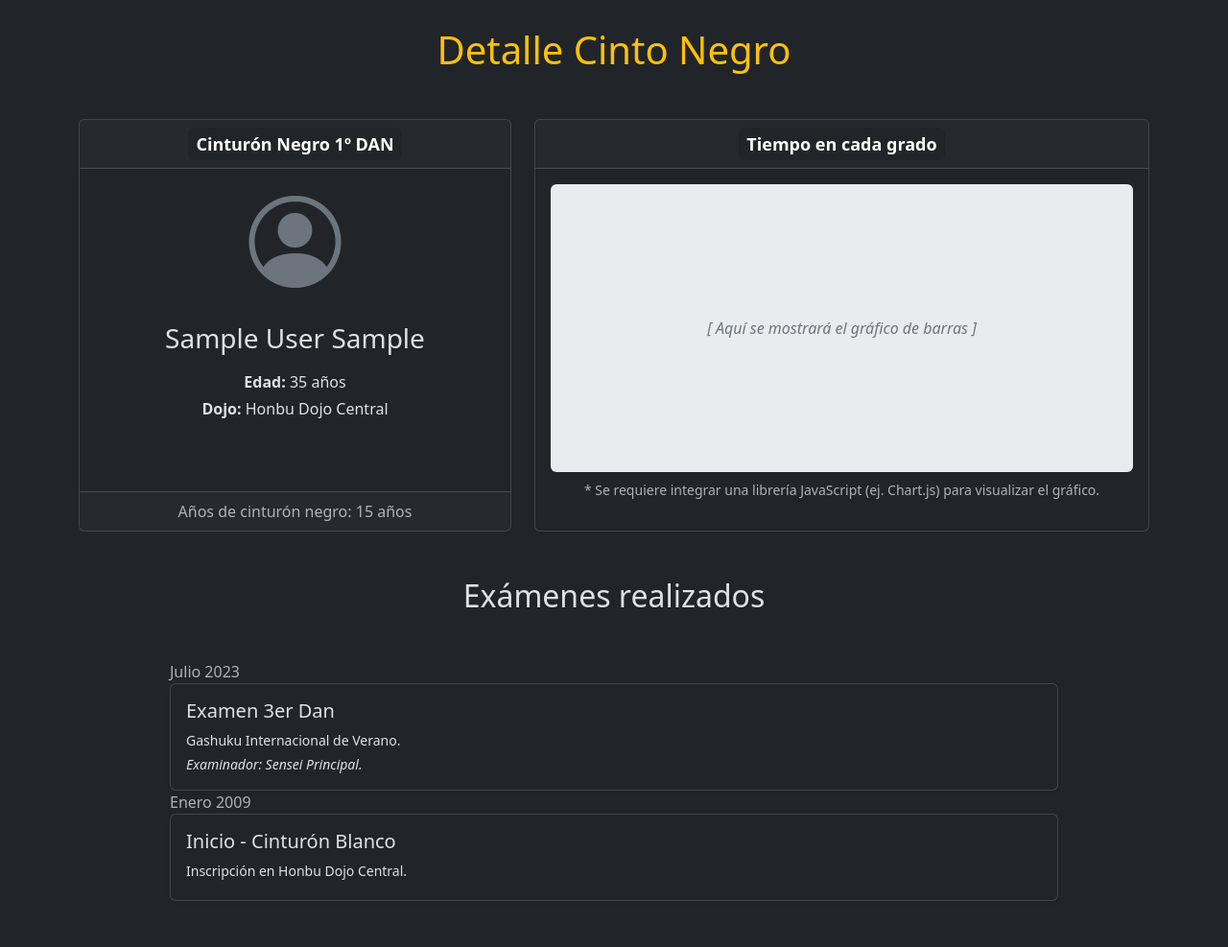
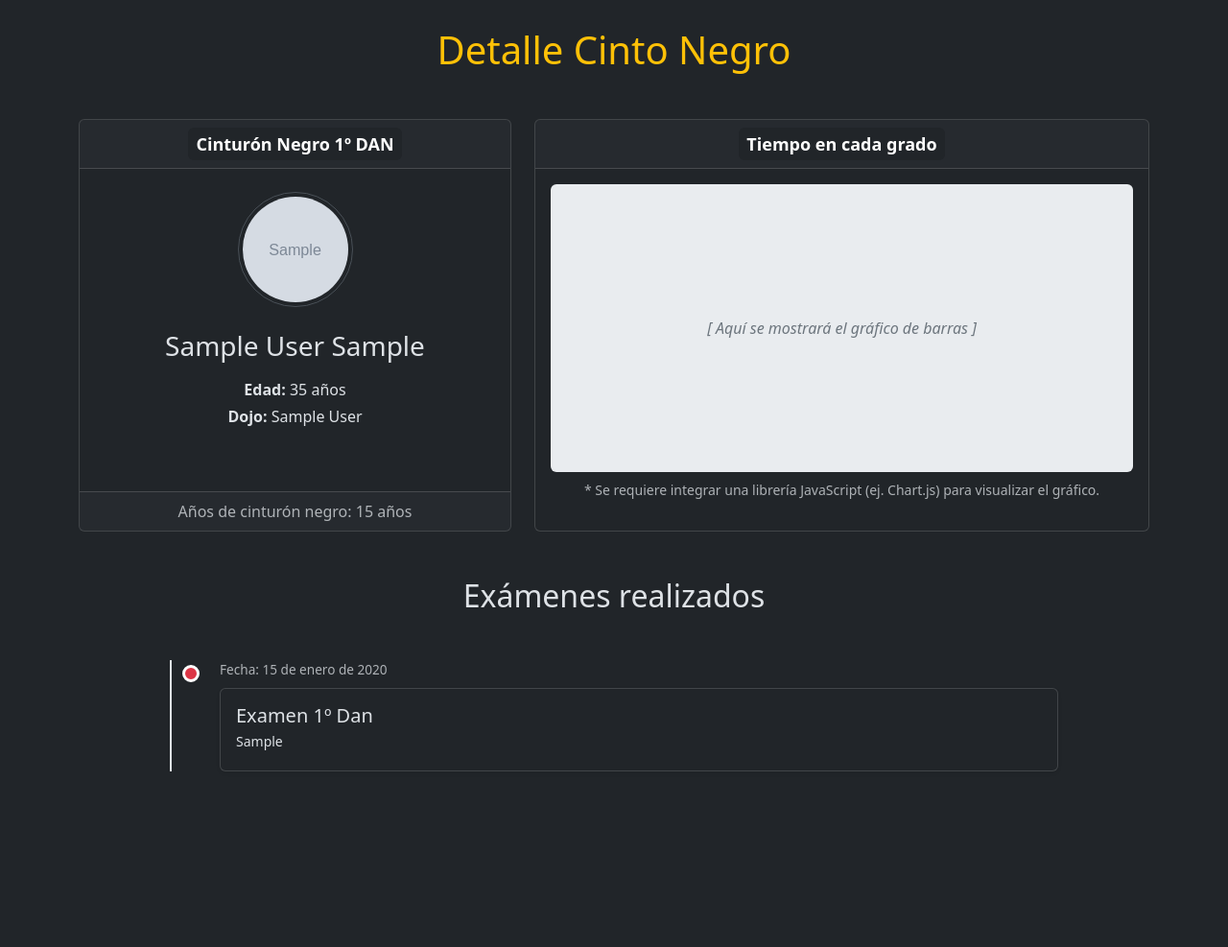
Before and after one commit to kikega/newogkke, a Django app: page /administracion/alumnos/1/ in a window 1280 px wide. Shown: the part 204-1191 px from the top of the page at 96% size. After the commit the page ends 1008 px from the top, so only its background shows below. Run offline with Django 5.2, Linux system fonts and the light colour scheme; a user stored in the database is signed in; tables that the repository leaves empty hold one stand-in row (values such as "Sample post"); grey boxes marked "Sample" are stand-in pictures; some libraries are stand-ins or nearby versions.

Commit message:
Detalle de alumno listado de examenes

```diff
--- a/administracion/views.py
+++ b/administracion/views.py
@@ -47,11 +47,6 @@ def home(request):
         'titulo': 'Número de alumnos por grado',
     })
 
-    # try:
-    #     usuario_foto = Alumno.objects.select_related('usuario').get(usuario__email=request.user.email)
-    # except Alumno.DoesNotExist: # pylint: disable=no-member
-    #     usuario_foto = None
-
     return render(request, 'administracion/home.html', {
         'cn': cn,
         'cursos': cursos,
@@ -87,7 +82,7 @@ class AlumnosView(LoginRequiredMixin, ListView):
         grado = self.kwargs.get('grado', 1)
         queryset = super().get_queryset().filter(grado=grado).order_by('dojo', 'apellidos')
         # Alternativamente, podrías escribirlo sin llamar a super() aquí:
-        queryset = Alumno.objects.filter(grado=grado).order_by('dojo', 'apellidos')
+        #queryset = Alumno.objects.filter(grado=grado).order_by('dojo', 'apellidos')
 
 
         return queryset
@@ -129,11 +124,49 @@ class AlumnosView(LoginRequiredMixin, ListView):
 class AlumnoDetailView(LoginRequiredMixin, DetailView):
     """
     Muestra los detalles de un alumno específico.
+    Los exámenes que ha realizado y el tiempo que ha estado en cada grado
     """
     model = Alumno
     template_name = 'administracion/detalle_alumno.html' # Crea esta plantilla
     context_object_name = 'alumno' # Nombre del objeto en la plantilla detalle
 
+    def get_context_data(self, **kwargs):
+        """
+        Calculamos los eventos en los que se haexaminado y los años en cada grado
+        """
+        # Creamos las variables locales para los calculos
+        anios = list()
+        examen = list()
+        hoy = datetime.date.today()
+        # Llama a la implementación de la base para obtener el contexto inicial
+        context = super(AlumnoDetailView, self).get_context_data(**kwargs)
+        # Obtiene el objeto alumno actual
+        alumno = self.get_object()
+        print(alumno)
+        # Obtenemos la lista de examwenes de ese alumno
+        examenes = Examen.objects.filter(alumno=alumno.id)
+        print(examenes)
+
+        for idx, exam in enumerate(examenes):
+            examen.append(str(exam.grado) + "º DAN")
+            print(exam.evento.evento)
+            print(exam.evento.fecha)
+            # Verificamos si el indica actual es el último de la lista
+            if idx == len(examenes) - 1:
+                anios.append(hoy.year - exam.evento.fecha.year)
+            else:
+                anios.append(examenes[idx + 1].evento.fecha.year - exam.evento.fecha.year)
+
+
+        context['examen'] = examen
+        print(examen)
+        context['examenes'] = examenes
+        context['hoy'] = hoy
+
+        context['anios'] = anios
+        print(anios)
+
+        return context
 
 class DojosView(LoginRequiredMixin, ListView):
     """Listado de gimnasios de la asociación"""
--- a/static/css/ogkke.css
+++ b/static/css/ogkke.css
@@ -103,3 +103,45 @@
         transform: translateX(-50%);
     }
 }
+
+/* Estilos básicos para el Timeline */
+.timeline {
+    position: relative;
+    padding-left: 50px;
+    border-left: 2px solid #dee2e6;
+}
+
+.timeline-item {
+    position: relative;
+    margin-bottom: 30px;
+}
+
+.timeline-marker {
+    position: absolute;
+    left: -39px;
+    top: 5px;
+    width: 18px;
+    height: 18px;
+    background-color: #0d6efd;
+    border: 3px solid #fff;
+    border-radius: 50%;
+    z-index: 1;
+}
+
+.timeline-item.start .timeline-marker {
+    background-color: #198754;
+}
+
+.timeline-item.exam .timeline-marker {
+    background-color: #dc3545;
+}
+
+.timeline-content .card-title {
+    margin-bottom: 0.25rem;
+}
+
+.timeline-date {
+    font-size: 0.85em;
+    margin-bottom: 0.5rem;
+    display: block;
+}
--- a/templates/administracion/detalle_alumno.html
+++ b/templates/administracion/detalle_alumno.html
@@ -33,23 +33,28 @@
                     <div class="card-body text-center"> <!-- text-center para centrar foto/icono y texto -->
 
                         <!-- Contenedor para la Foto o Icono -->
-                        <div class="profile-picture-container">
+                        <div class="profile-picture-container mt-2">
                             <!-- ** LÓGICA CONDICIONAL: Mostrar IMG si hay foto, si no, mostrar ICONO ** -->
-
-                            <!-- Opción 1: Si SÍ hay foto (esto lo generarías dinámicamente) -->
-                            <!--
-                                <img src="ruta/a/la/foto_alumno.jpg" alt="Foto de Nombre Apellido" class="rounded-circle img-thumbnail profile-picture">
-                            -->
-
-                            <!-- Opción 2: Si NO hay foto (mostrar icono) -->
-                            <i class="bi bi-person-circle text-secondary profile-icon"></i>
-
+                            {% if alumno.foto.url != none %}
+                                <img src="{{ alumno.foto.url }}" alt="Foto dalumno" class="rounded-circle img-thumbnail profile-picture">
+                            {% else %}
+                                <i class="bi bi-person-circle text-secondary profile-icon"></i>
+                            {% endif %}
                         </div>
 
                         <!-- Detalles del alumno (centrados por card-body text-center) -->
                         <h3 class="card-title mb-3">{{ alumno.nombre }} {{ alumno.apellidos }}</h3>
+                        {% if alumno.rango == "k" %}
+                            <p>Kyoshi</p>
+                        {% endif %}
+                        {% if alumno.rango == "r" %}
+                            <p>Renshi</p>
+                        {% endif %}
+                        {% if alumno.rango == "H" %}
+                            <p>Hanshi</p>
+                        {% endif %}
                         <p class="card-text mb-1"><strong>Edad:</strong> 35 años</p>
-                        <p class="card-text"><strong>Dojo:</strong> Honbu Dojo Central</p>
+                        <p class="card-text"><strong>Dojo:</strong> {{ alumno.dojo }}</p>
                     </div>
                     <div class="card-footer text-muted text-center">
                         Años de cinturón negro: 15 años
@@ -86,31 +91,22 @@
                 <h2 class="text-center mb-5">Exámenes realizados</h2>
                 <div class="timeline">
                     <!-- ... (Items del Timeline van aquí, como en el ejemplo anterior) ... -->
+                    {% for exm in examenes %}
                     <div class="timeline-item exam">
                         <div class="timeline-marker"></div>
-                        <div class="timeline-content">
-                            <span class="timeline-date text-muted">Julio 2023</span>
+                        <div class="timeline-content mb-3">
+
+                            <span class="timeline-date text-muted">Fecha: {{ exm.evento.fecha }}</span>
                             <div class="card shadow-sm">
                                 <div class="card-body">
-                                    <h5 class="card-title">Examen 3er Dan</h5>
-                                    <p class="card-text small mb-1">Gashuku Internacional de Verano.</p>
-                                    <p class="card-text small fst-italic">Examinador: Sensei Principal.</p>
+                                    <h5 class="card-title">Examen {{ exm.grado }}º Dan</h5>
+                                    <p class="card-text small mb-1">{{ exm.evento.evento }}</p>
                                 </div>
                             </div>
                         </div>
                     </div>
-                    <div class="timeline-item start">
-                        <div class="timeline-marker"></div>
-                        <div class="timeline-content">
-                            <span class="timeline-date text-muted">Enero 2009</span>
-                            <div class="card shadow-sm">
-                                <div class="card-body">
-                                    <h5 class="card-title">Inicio - Cinturón Blanco</h5>
-                                    <p class="card-text small mb-1">Inscripción en Honbu Dojo Central.</p>
-                                </div>
-                            </div>
-                        </div>
-                    </div>
+                    {% endfor %}
+
                     <!-- Añade más items -->
                 </div>
             </div>
--- a/templates/administracion/header.html
+++ b/templates/administracion/header.html
@@ -5,7 +5,7 @@
     <nav class="navbar navbar-expand-lg navbar-dark bg-dark">
         <div class="container-fluid">
             <a class="navbar-brand d-flex align-items-center" href="#">
-                <img src="{% static "img/logonav.png" %}" alt="Logo OGKKE" width="30" height="30">
+                <img src="{% static "img/favicon.png" %}" alt="Logo OGKKE" width="30" height="30">
                 <span class="fw-bold mx-2 color-texto">OGKKE</span>
             </a>
             <button class="navbar-toggler" type="button" data-bs-toggle="collapse" data-bs-target="#mainNavContent"
--- a/templates/base.html
+++ b/templates/base.html
@@ -7,7 +7,7 @@
     <meta name="description" content="Cintos negros de la Okinawa Goju Ryu Karate-Do Kiokai OGKKE">
 
     <link href="https://cdn.jsdelivr.net/npm/bootstrap@5.3.3/dist/css/bootstrap.min.css" rel="stylesheet" integrity="sha384-QWTKZyjpPEjISv5WaRU9OFeRpok6YctnYmDr5pNlyT2bRjXh0JMhjY6hW+ALEwIH" crossorigin="anonymous">
-    <link rel="icon" href={% static "img/logonav.png" %} size="25x25" type="image/png">
+    <link rel="icon" href={% static "img/favicon.png" %} size="25x25" type="image/png">
     <link rel="stylesheet" href="https://cdn.jsdelivr.net/npm/bootstrap-icons@1.11.3/font/bootstrap-icons.min.css">
     <link rel="stylesheet" href="https://cdn.datatables.net/2.3.0/css/dataTables.dataTables.css">
     {%  if request.resolver_match.url_name == "login" %}
```
Also changed, not shown: static/img/favicon.png (renamed from static/img/logonav.png).
